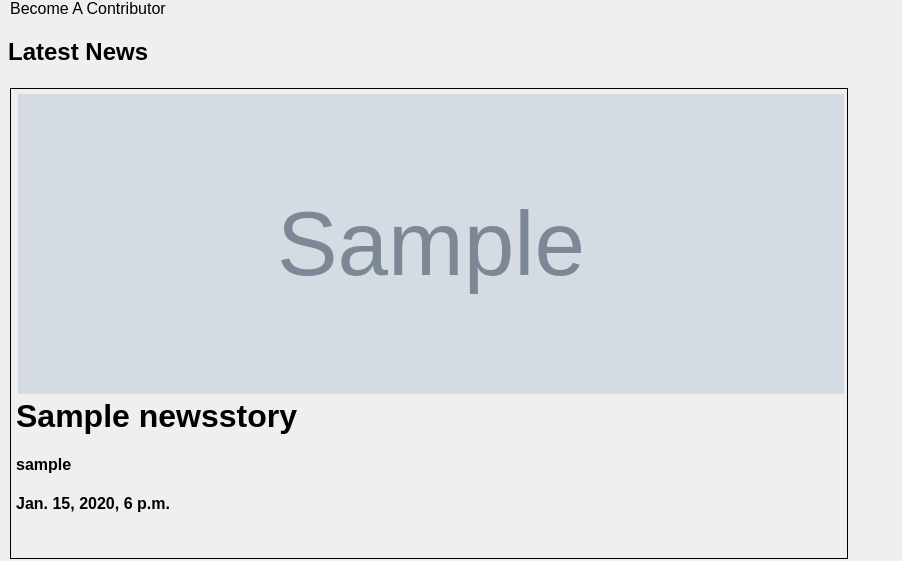
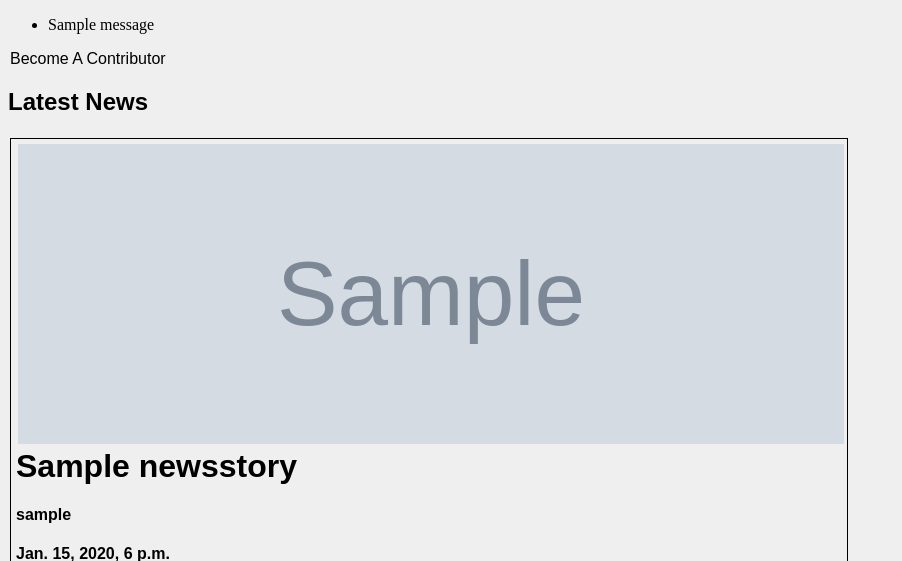
Before and after one commit to Bachemedei/django_news, a Django app: page /news/ in a window 1280 px wide. Shown: the part 87-648 px from the top of the page, without its empty margins (0-902 px from the left). Run offline with Django 3.2, Linux system fonts and the light colour scheme; tables that the repository leaves empty hold one stand-in row (values such as "Sample post"); grey boxes marked "Sample" are stand-in pictures; one stand-in notice (Sample message) is shown; parts of the project's set-up code (start-up, migrations or seed data) failed here and were passed over; some web fonts are replaced.

Commit message:
delete message is displaying but needs styling

```diff
--- a/she_codes_news/news/views.py
+++ b/she_codes_news/news/views.py
@@ -1,5 +1,6 @@
 from django.contrib.auth.mixins import LoginRequiredMixin
 from django.contrib.messages.views import SuccessMessageMixin
+from django.contrib import messages
 from django.views import generic
 from django.urls import reverse_lazy
 from .models import NewsStory
@@ -37,10 +38,16 @@ class StoryView(generic.DetailView):
 
 class DeleteStory(LoginRequiredMixin, generic.DeleteView):
     model = NewsStory
+    success_message = "%(title)s Deleted story"
+
     def get_success_url(self):
         storyId =self.kwargs['pk']
-        story = NewsStory.objects.get(pk=storyId)
+        story = self.get_object()
+        print(story)
         author = story.author.username
+        success_message = self.success_message % {'title': story.title}
+        messages.success(self.request, success_message)
+        print(success_message)
         return reverse_lazy("users:userProfile", kwargs = {'slug': author})
 
 class ViewUsersStories(generic.DetailView):
--- a/she_codes_news/templates/base.html
+++ b/she_codes_news/templates/base.html
@@ -22,6 +22,14 @@
             {% include './nav.html' %}
         </header>
 
+        {% if messages %}
+        <ul class="messages">
+            {% for message in messages %}
+            <li{% if message.tags %} class="{{ message.tags }}"{% endif %}>{{ message }}</li>
+            {% endfor %}
+        </ul>
+        {% endif %}
+
         {% block content %}{% endblock %}
     </body>
 </html>
```
